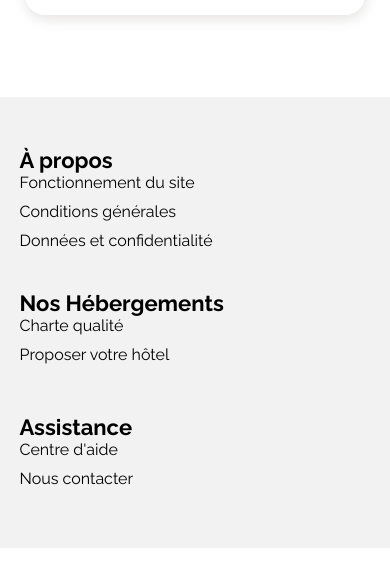
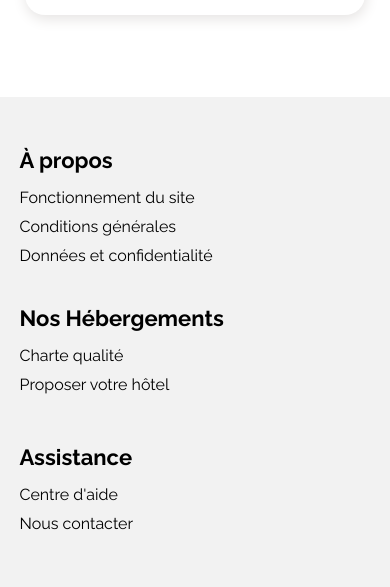
Before and after one commit to Faalco91/Projet_2_OPC, a plain HTML site: page index.html in a window 390 px wide. Shown: the part 3853-4440 px from the top of the page. Before the commit the page ends 4401 px from the top, so only its background shows below. Drawn offline with Linux system fonts and the light colour scheme.

Commit message:
Correction position title footer

```diff
--- a/style/style.css
+++ b/style/style.css
@@ -373,9 +373,9 @@ width: 100%;
 .list{
     display: flex;
     flex-direction: column;
-    justify-content: center;
+    justify-content: flex-start;
 }
-#title-h4{
+.title-footer{
     padding-bottom: 15px;
 }
 .list-elements{
@@ -763,9 +763,9 @@ width: 100%;
     .list{
         display: flex;
         flex-direction: column;
-        justify-content: center;
+        justify-content: flex-start;
     }
-    #title-h4{
+    .title-footer{
         padding-bottom: 15px;
     }
     .list-elements{
@@ -1210,10 +1210,10 @@ height: 100%;
 .list{
     display: flex;
     flex-direction: column;
-    justify-content: center;
+    justify-content: flex-start;
     padding-bottom: 30px;
 }
-#title-h4{
+.title-footer{
     padding-bottom: 15px;
 }
 .list-elements{
```
Also changed, not shown: 1 other file.
